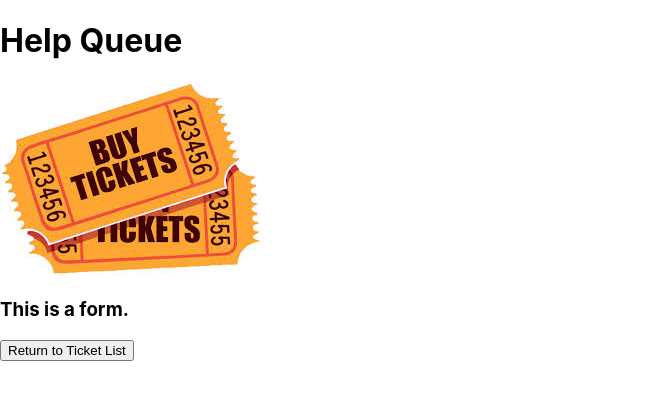
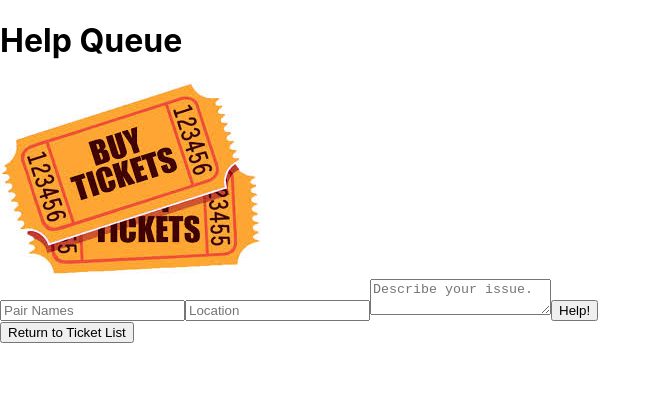
Before and after one commit to jakechaley/help-queue, a React (Create React App) app: page / in a window 1280 px wide. Both pictures are taken after a click on the button "Add Ticket". Shown: the top 400 px of the page, without its empty margins (0-661 px from the left). Built offline with nearby package versions, Linux system fonts and the light colour scheme.

Commit message:
create user form for creating new tickets

```diff
--- a/src/components/NewTicketForm.js
+++ b/src/components/NewTicketForm.js
@@ -1,9 +1,30 @@
 import React from "react";
+import { v4 } from "uuid";
 
-function NewTicketForm(props){
+function NewTicketForm(){
+
+  function handleNewTicketFormSubmission(event) {
+    event.preventDefault();
+    console.log(event.target.names.value);
+    console.log(event.target.location.value);
+    console.log(event.target.issue.value);
+  }
   return (
     <React.Fragment>
-      <h3>This is a form.</h3>
+      <form onSubmit={handleNewTicketFormSubmission}>
+        <input
+          type="text"
+          name="names"
+          placeholder="Pair Names" />
+        <input
+          type="text"
+          name="location"
+          placeholder="Location"/>
+        <textarea
+          name="issue"
+          placeholder="Describe your issue." />
+        <button type="submit">Help!</button>
+      </form>
     </React.Fragment>
   );
 }
```
